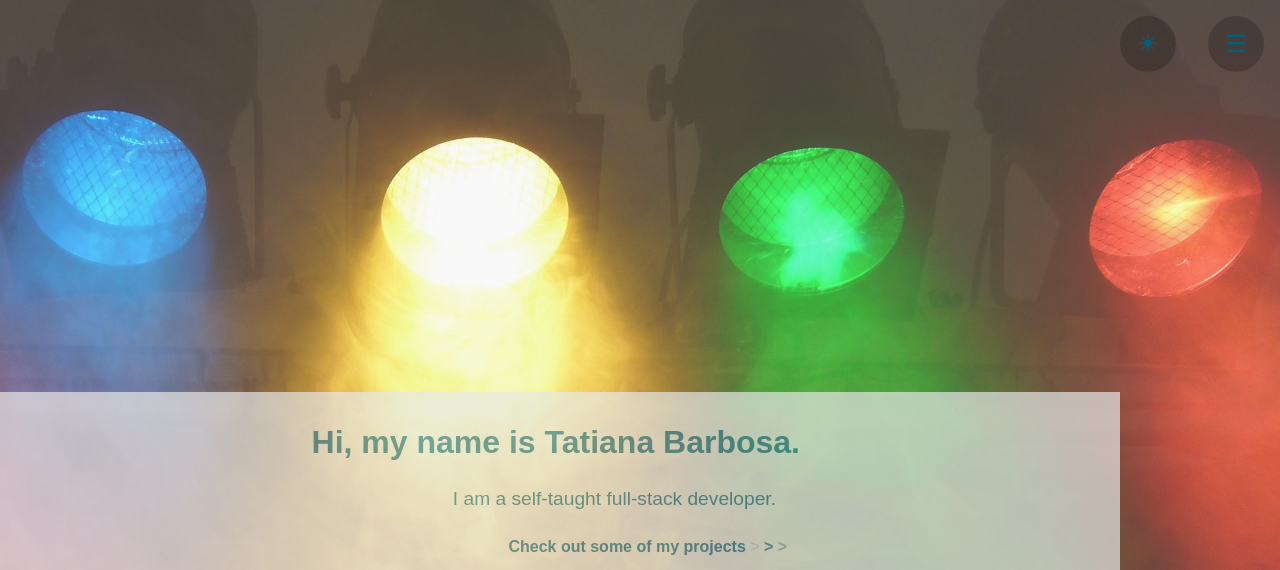
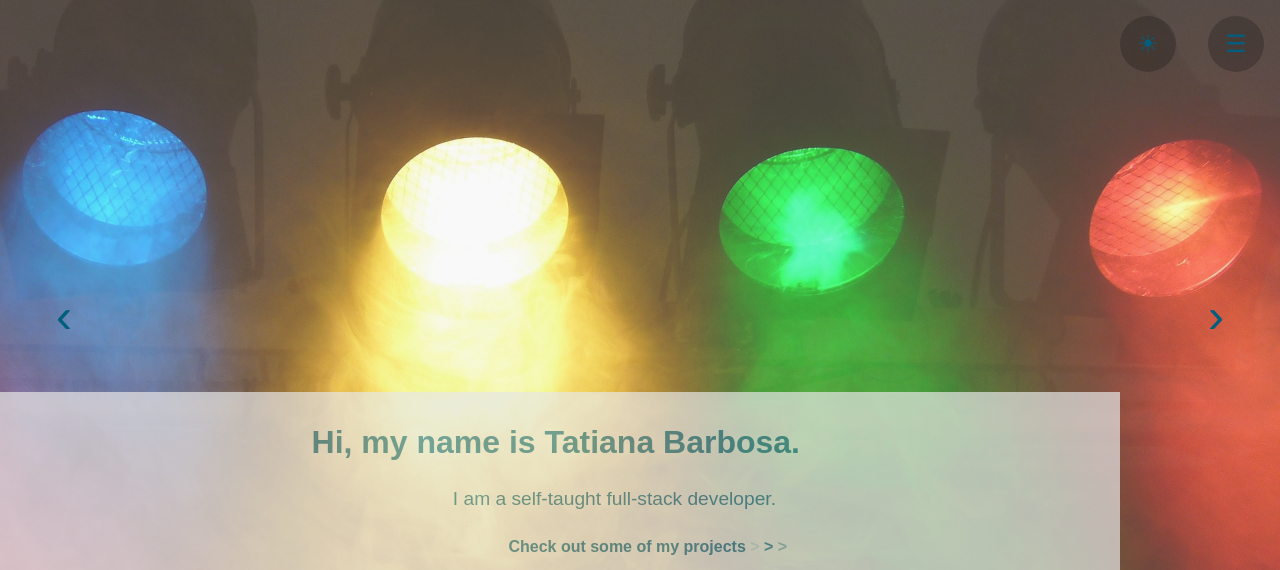
Before and after one commit to tpabarbosa/tpabarbosa.github.io, a React (Create React App) app: page /#/ in a window 1280 px wide. Shown: the top 570 px of the page. Built offline with nearby package versions, Linux system fonts and the light colour scheme.

Commit message:
feat: add SiteNavigation to  desktop media

```diff
--- a/src/components/PageLayout/index.tsx
+++ b/src/components/PageLayout/index.tsx
@@ -1,15 +1,17 @@
-import { ThemeTogglerButton } from "../../Theme/ThemeTogglerButton"
 import { Outlet } from 'react-router';
 import { Header } from "../Header"
 import { Loader } from "../Loader"
+import { SiteNavigation } from "../SiteNavigation";
 
 export const PageLayout = () => {
 
+
     return (
         <div className="App">
-
+            <SiteNavigation type='prev' />
             <Header />
             <Outlet />
+            <SiteNavigation type='next' />
             {/* <Loader /> */}
         </div>
     )
--- /dev/null
+++ b/src/components/SiteNavigation/index.tsx
@@ -0,0 +1,28 @@
+import { Link, useLocation } from "react-router-dom";
+import { routesArray } from "../../routes/routesList";
+import * as S from "./styles";
+
+type SiteNavigationProps = {
+    type: 'prev' | 'next',
+}
+
+export const SiteNavigation = ({type}: SiteNavigationProps) => {
+    const location = useLocation();
+
+    const getLinkTo = () => {
+        const routes = routesArray;
+        const index = routes.findIndex(value => value === location.pathname);
+        if (type==='prev') {
+            return index === 0 ? routes[routes.length-1] : routes[index-1];
+        }
+        return index === routes.length-1 ? routes[0] : routes[index+1];
+    }
+
+    return (
+        <S.Container type={type}>
+            <Link to={getLinkTo()} >
+                {type==='prev' ? <span>&lsaquo;</span> : <span>&rsaquo;</span> }
+            </Link>
+        </S.Container>
+    )
+}
--- /dev/null
+++ b/src/components/SiteNavigation/styles.ts
@@ -0,0 +1,49 @@
+import styled from "styled-components";
+import media from "../../Theme/media";
+
+type ContainerProps = {
+    type: 'prev' | 'next',
+}
+
+export const Container = styled.div<ContainerProps>`
+    width:1px;
+    height:1px;
+    overflow: hidden;
+    position: fixed;
+    top: 15vh;
+    ${props => props.type === 'prev' ? 'left: 0;' : 'right: 0;'};
+    z-index: 2;
+
+    a {
+        display: flex;
+        align-items: center;
+        justify-content: center;
+        text-align: center;
+        border-radius: 0;
+        width: 100%;
+        height: 100%;
+        margin: 0;
+        background-color: none;
+        font-size: 3rem;
+
+        span {
+            line-height: 3rem;
+            width: 3.5rem;
+            height: 3.5rem;
+            border-radius: 100%;
+        }
+
+        :hover {
+            color: ${props => props.theme.colorTwo};
+
+            span {
+                background-color: ${props => props.theme.backgroundTwo};
+            }
+        }
+    }
+
+    ${media.desktop`
+        width: 10vw;
+        height: 50vh
+    `}
+`;
--- a/src/routes/routesList.tsx
+++ b/src/routes/routesList.tsx
@@ -21,4 +21,6 @@ export const routesList: RouteObject[] = [
         path: '*',
         element: <PageNotFound />,
     },
-]
+];
+
+export const routesArray: string[] = ['/', '/projects', '/contact', '/about']
```
